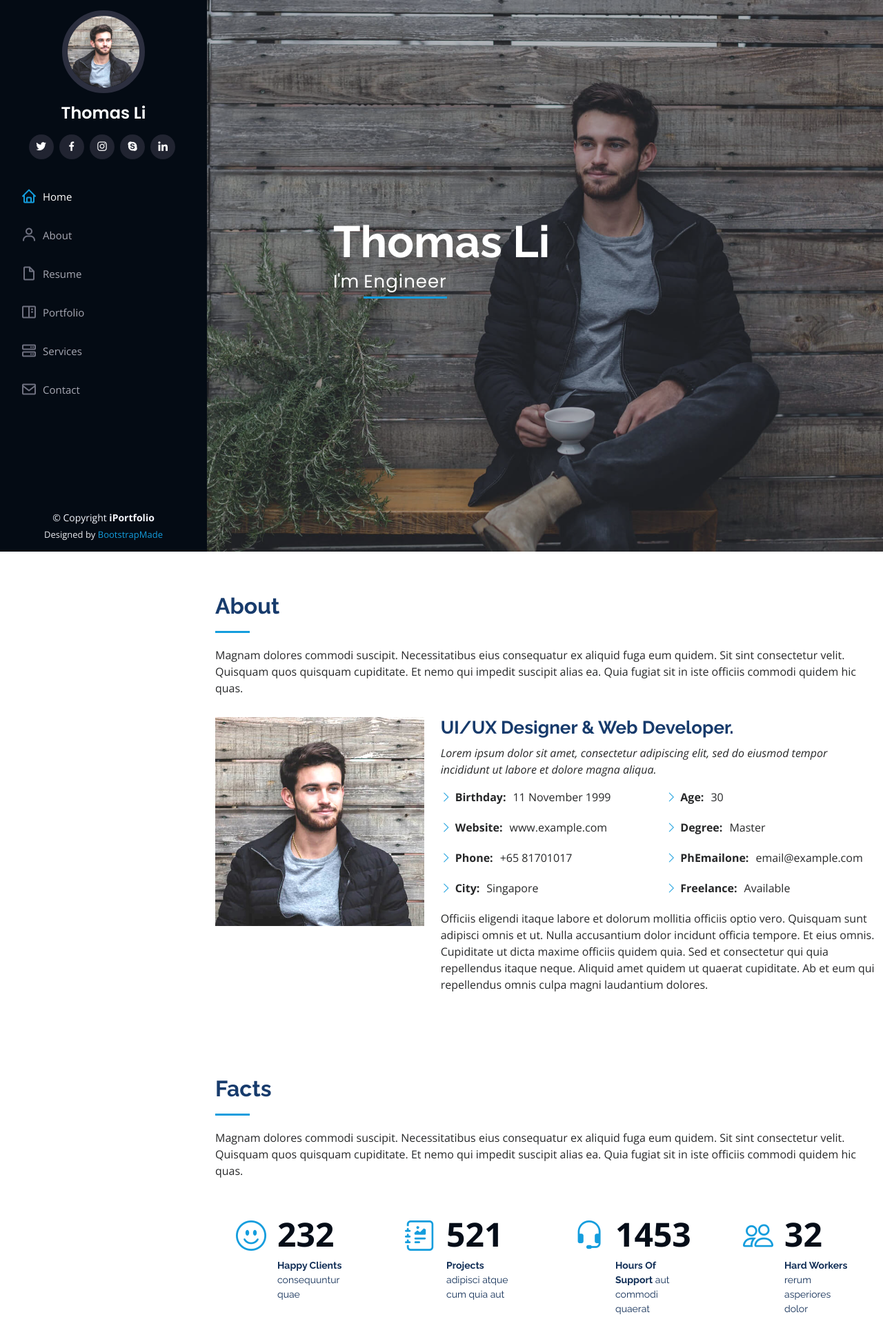
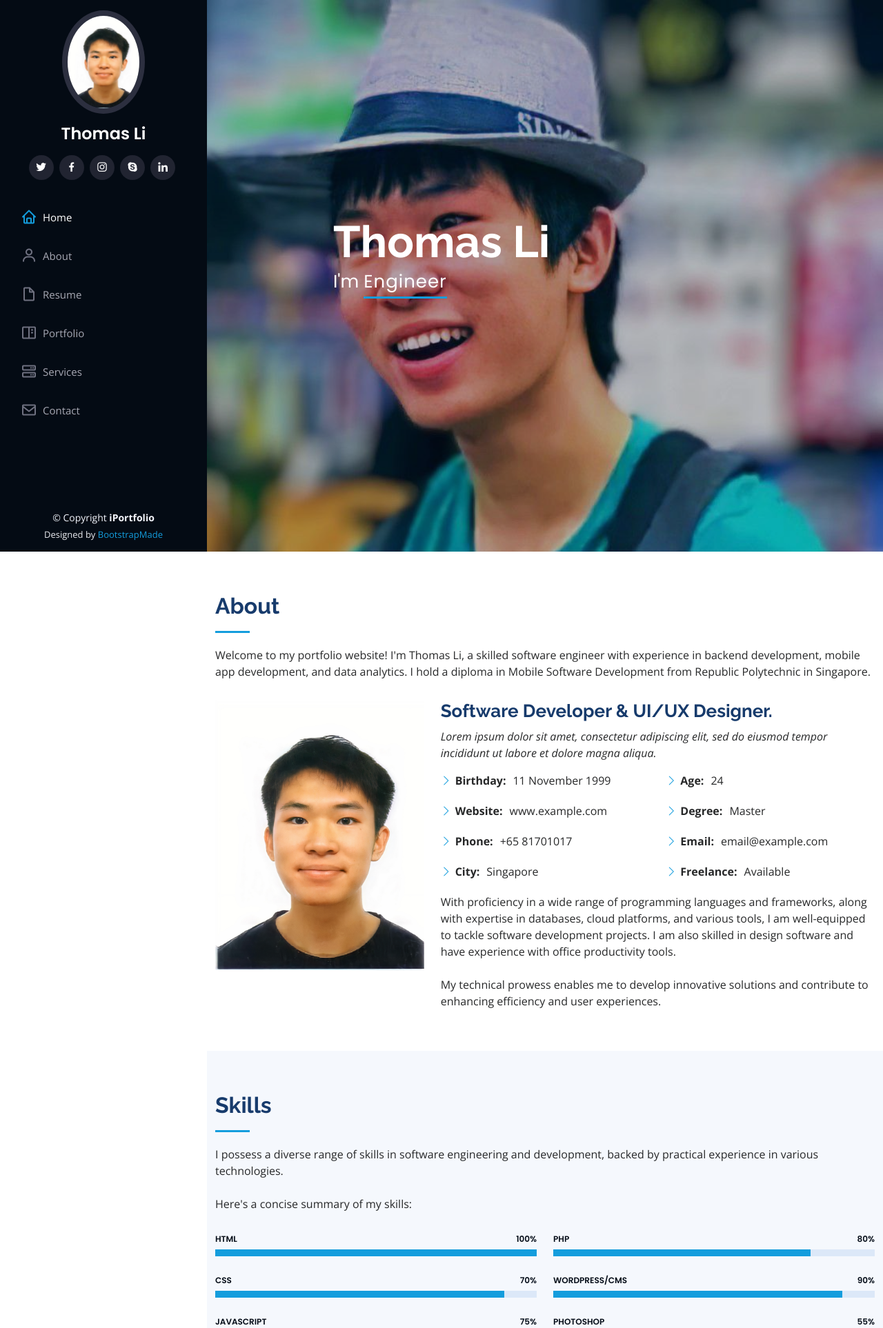
Before and after one commit to Cr0ckyy/thomasli.github.io, a PHP site: page / in a window 1280 px wide. Shown: the top 1926 px of the page at 69% size. Run offline with PHP 8.4, Linux system fonts and the light colour scheme; some libraries are stand-ins or nearby versions.

Commit message:
Third Commit

```diff
--- a/assets/css/style.css
+++ b/assets/css/style.css
@@ -229,7 +229,7 @@ h6 {
 #hero {
   width: 100%;
   height: 100vh;
-  background: url("../img/hero-bg.jpg") top center;
+  background: url("../img/background_image.jpg") top center;
   background-size: cover;
 }
 
--- a/components/about.php
+++ b/components/about.php
@@ -3,17 +3,17 @@
 
         <div class="section-title">
             <h2>About</h2>
-            <p>Magnam dolores commodi suscipit. Necessitatibus eius consequatur ex aliquid fuga eum quidem. Sit sint
-                consectetur velit. Quisquam quos quisquam cupiditate. Et nemo qui impedit suscipit alias ea. Quia fugiat
-                sit in iste officiis commodi quidem hic quas.</p>
+            <p>Welcome to my portfolio website! I'm Thomas Li, a skilled software engineer with experience in
+                backend development, mobile app development, and data analytics.
+                I hold a diploma in Mobile Software Development from Republic Polytechnic in Singapore.</p>
         </div>
 
         <div class="row">
             <div class="col-lg-4" data-aos="fade-right">
-                <img src="assets/img/profile-img.jpg" class="img-fluid" alt="">
+                <img src="assets/img/Passport Sized Photo (LI SHUFANG)_auto_x2.jpg" class="img-fluid" alt="">
             </div>
             <div class="col-lg-8 pt-4 pt-lg-0 content" data-aos="fade-left">
-                <h3>UI/UX Designer &amp; Web Developer.</h3>
+                <h3>Software Developer &amp; UI/UX Designer.</h3>
                 <p class="fst-italic">
                     Lorem ipsum dolor sit amet, consectetur adipiscing elit, sed do eiusmod tempor incididunt ut labore
                     et dolore
@@ -35,9 +35,19 @@
                     </div>
                     <div class="col-lg-6">
                         <ul>
-                            <li><i class="bi bi-chevron-right"></i> <strong>Age:</strong> <span>30</span></li>
+                            <li><i class="bi bi-chevron-right"></i> <strong>Age:</strong> <span>
+
+<?php
+$birthYear = 1999;
+$currentYear = date("Y");
+$age = $currentYear - $birthYear;
+echo $age;
+?>
+
+
+                                </span></li>
                             <li><i class="bi bi-chevron-right"></i> <strong>Degree:</strong> <span>Master</span></li>
-                            <li><i class="bi bi-chevron-right"></i> <strong>PhEmailone:</strong>
+                            <li><i class="bi bi-chevron-right"></i> <strong>Email:</strong>
                                 <span>email@example.com</span></li>
                             <li><i class="bi bi-chevron-right"></i> <strong>Freelance:</strong> <span>Available</span>
                             </li>
@@ -45,12 +55,14 @@
                     </div>
                 </div>
                 <p>
-                    Officiis eligendi itaque labore et dolorum mollitia officiis optio vero. Quisquam sunt adipisci
-                    omnis et ut. Nulla accusantium dolor incidunt officia tempore. Et eius omnis.
-                    Cupiditate ut dicta maxime officiis quidem quia. Sed et consectetur qui quia repellendus itaque
-                    neque. Aliquid amet quidem ut quaerat cupiditate. Ab et eum qui repellendus omnis culpa magni
-                    laudantium dolores.
+                    With proficiency in a wide range of programming languages and frameworks, along with expertise in
+                    databases, cloud platforms, and various tools, I am well-equipped to tackle software development
+                    projects. I am also skilled in design software and have experience with office productivity tools.
+                    <br><br>
+                    My technical prowess enables me to develop innovative solutions and contribute to enhancing
+                    efficiency and user experiences.
                 </p>
+
             </div>
         </div>
 
--- a/components/header.php
+++ b/components/header.php
@@ -3,7 +3,7 @@
     <div class="d-flex flex-column">
 
         <div class="profile">
-            <img src="assets/img/profile-img.jpg" alt="" class="img-fluid rounded-circle">
+            <img src="assets/img/Passport Sized Photo (LI SHUFANG)_auto_x2.jpg" alt="" class="img-fluid rounded-circle">
             <h1 class="text-light"><a href="index.php">Thomas Li</a></h1>
             <div class="social-links mt-3 text-center">
                 <a href="#" class="twitter"><i class="bx bxl-twitter"></i></a>
--- a/components/skills.php
+++ b/components/skills.php
@@ -3,9 +3,10 @@
 
         <div class="section-title">
             <h2>Skills</h2>
-            <p>Magnam dolores commodi suscipit. Necessitatibus eius consequatur ex aliquid fuga eum quidem. Sit sint
-                consectetur velit. Quisquam quos quisquam cupiditate. Et nemo qui impedit suscipit alias ea. Quia fugiat
-                sit in iste officiis commodi quidem hic quas.</p>
+            <p> I possess a diverse range of skills in software engineering and development,
+                backed by practical experience in various technologies.
+                <br> <br>
+                Here's a concise summary of my skills:</p>
         </div>
 
         <div class="row skills-content">
@@ -21,7 +22,7 @@
                 </div>
 
                 <div class="progress">
-                    <span class="skill">CSS <i class="val">90%</i></span>
+                    <span class="skill">CSS <i class="val">70%</i></span>
                     <div class="progress-bar-wrap">
                         <div class="progress-bar" role="progressbar" aria-valuenow="90" aria-valuemin="0"
                              aria-valuemax="100"></div>
@@ -64,6 +65,31 @@
                     </div>
                 </div>
 
+                <div class="progress">
+                    <span class="skill">Java <i class="val">80%</i></span>
+                    <div class="progress-bar-wrap">
+                        <div class="progress-bar" role="progressbar" aria-valuenow="55" aria-valuemin="0"
+                             aria-valuemax="100"></div>
+                    </div>
+                </div>
+
+                <div class="progress">
+                    <span class="skill">Java <i class="val">75%</i></span>
+                    <div class="progress-bar-wrap">
+                        <div class="progress-bar" role="progressbar" aria-valuenow="55" aria-valuemin="0"
+                             aria-valuemax="100"></div>
+                    </div>
+                </div>
+
+
+                <div class="progress">
+                    <span class="skill">Swift <i class="val">55%</i></span>
+                    <div class="progress-bar-wrap">
+                        <div class="progress-bar" role="progressbar" aria-valuenow="55" aria-valuemin="0"
+                             aria-valuemax="100"></div>
+                    </div>
+                </div>
+
             </div>
 
         </div>
--- a/index.php
+++ b/index.php
@@ -59,7 +59,7 @@
     <!-- End About Section -->
 
     <!-- ======= Facts Section ======= -->
-    <?php include('components\facts.php'); ?>
+    <? php# include('components\facts.php'); ?>
     <!-- End Facts Section -->
 
     <!-- ======= Skills Section ======= -->
```
Also changed, not shown: initial_resources/index.html (renamed from index.html, +65 -55 lines), assets/img/Passport Sized Photo (LI SHUFANG).jpg (added), assets/img/Passport Sized Photo (LI SHUFANG)_auto_x2.jpg (added), assets/img/background_image.jpg (added).
